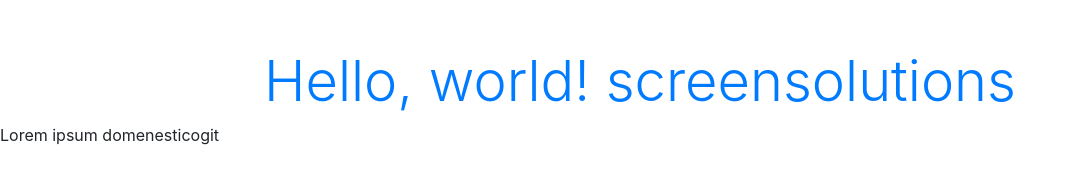
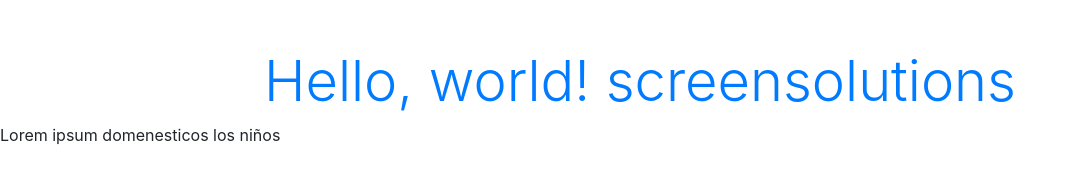
Before and after one commit to screen-solutions/screen-solutions.github.io, a plain HTML site: page index.html in a window 1280 px wide. Shown: the whole page, without its empty margins (0-1075 px from the left). Drawn offline with nearby package versions, Linux system fonts and the light colour scheme.

Commit message:
domesticos

```diff
--- a/index.html
+++ b/index.html
@@ -15,7 +15,7 @@
 
 <body>
     <h1 class="text-center mt-5 display-4 text-primary">Hello, world! screensolutions</h1>
-    <p>Lorem ipsum domenesticogit </p>
+    <p>Lorem ipsum domenesticos los niños </p>
 
     <!-- Optional JavaScript -->
     <!-- jQuery first, then Popper.js, then Bootstrap JS -->
```
